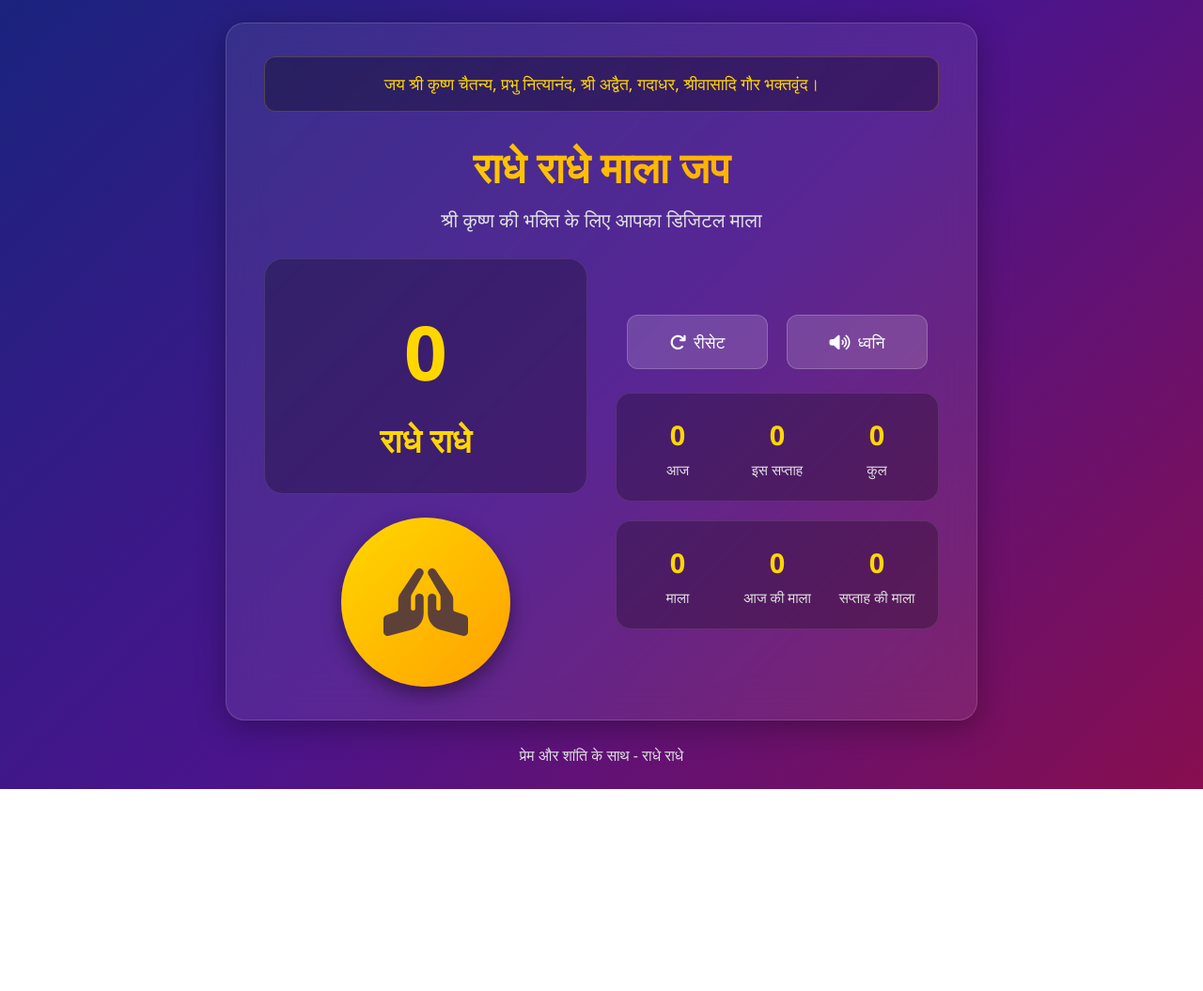
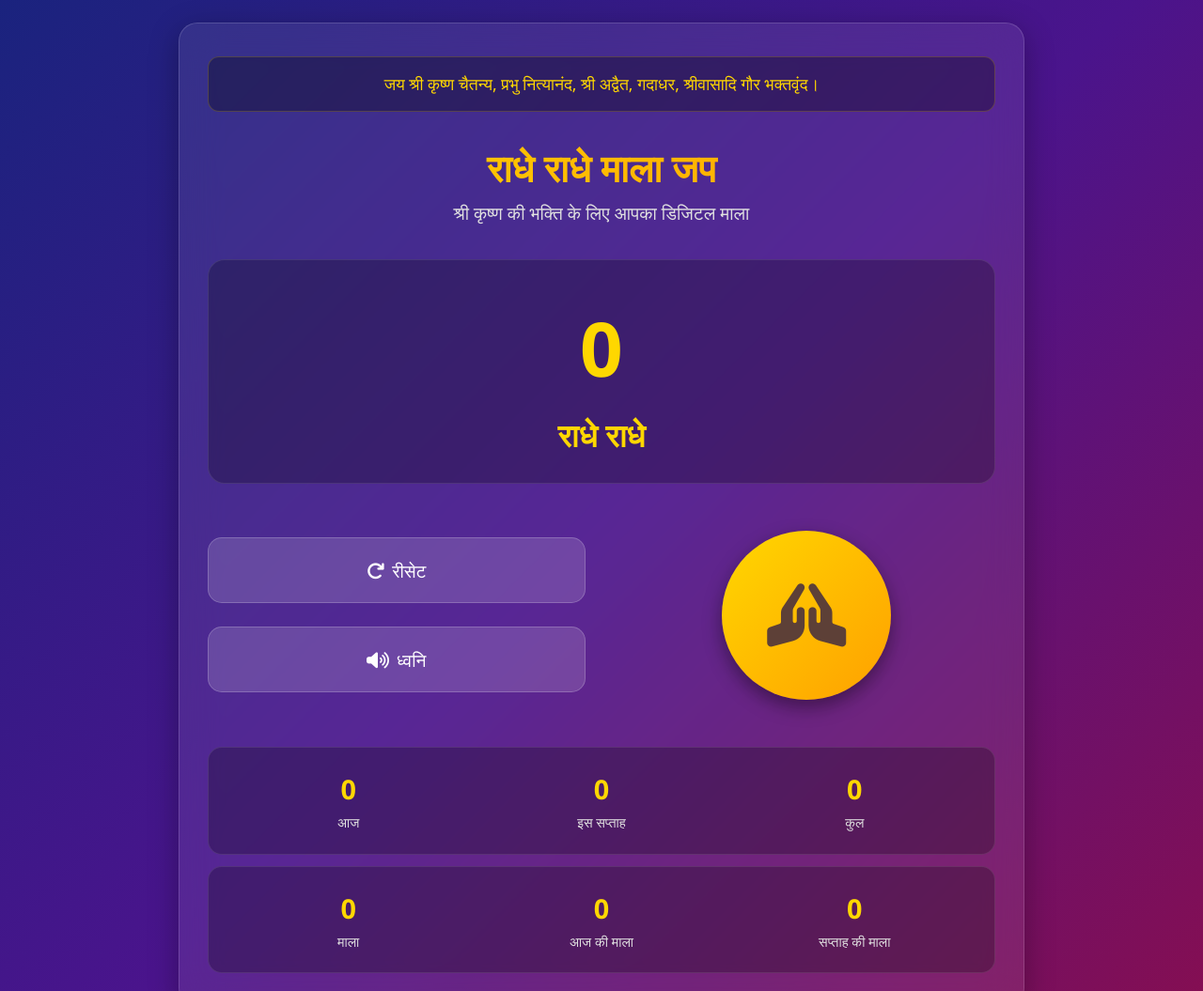
Before and after one commit to arpitpandeytemp/Japam, a plain HTML site: page index.html in a window 1280 px wide. Shown: the top 1055 px of the page at 94% size. Before the commit the page ends 840 px from the top, so only its background shows below. Drawn offline with Linux system fonts and the light colour scheme.

Commit message:
Update index.html
changes the layout of counter and reset and sound button in mobile and desktop view

┌─────────────────────────────┐
│        [Counter Display]    │
│         [Mantra Display]    │
├─────────────┬───────────────┤
│   [Reset]   │   [MALA]      │
│   [Sound]   │   [BUTTON]    │
├─────────────┴───────────────┤
│        [Statistics]         │
└─────────────────────────────┘

```diff
--- a/index.html
+++ b/index.html
@@ -38,7 +38,7 @@
             line-height: 1.5;
         }
 
-        /* Main Container - Mobile First */
+        /* Main Container */
         .container {
             width: 100%;
             max-width: 100%;
@@ -63,6 +63,7 @@
             border: 1px solid rgba(255, 215, 0, 0.2);
             text-align: center;
             line-height: 1.4;
+            margin-bottom: 10px;
         }
 
         .header h1 {
@@ -79,6 +80,7 @@
             font-size: 0.95rem;
             color: var(--text-light);
             text-align: center;
+            margin-bottom: 15px;
         }
 
         /* Counter Section */
@@ -87,6 +89,7 @@
             border-radius: 16px;
             padding: 20px;
             border: 1px solid rgba(255, 255, 255, 0.1);
+            margin-bottom: 20px;
         }
 
         .counter-display {
@@ -112,14 +115,62 @@
             justify-content: center;
         }
 
-        /* Mala Button */
+        /* A | B LAYOUT - Same for both mobile and desktop */
+        .main-action-section {
+            display: flex;
+            align-items: stretch;
+            justify-content: space-between;
+            gap: 20px;
+            width: 100%;
+            min-height: 140px;
+            margin-bottom: 20px;
+        }
+
+        /* A - Controls Side (Left) */
+        .controls-side {
+            flex: 1;
+            display: flex;
+            flex-direction: column;
+            gap: 15px;
+            justify-content: center;
+        }
+
+        .control-btn {
+            background: rgba(255, 255, 255, 0.15);
+            border: 1px solid rgba(255, 255, 255, 0.2);
+            border-radius: 12px;
+            padding: 14px 10px;
+            color: white;
+            font-size: 0.9rem;
+            cursor: pointer;
+            display: flex;
+            align-items: center;
+            justify-content: center;
+            gap: 8px;
+            transition: all 0.2s ease;
+            width: 100%;
+            min-height: 50px;
+        }
+
+        .control-btn:active {
+            background: rgba(255, 255, 255, 0.25);
+            transform: scale(0.98);
+        }
+
+        /* B - Mala Button Side (Right) */
+        .mala-side {
+            flex: 1;
+            display: flex;
+            align-items: center;
+            justify-content: center;
+        }
+
         .mala-button {
             width: 120px;
             height: 120px;
             background: linear-gradient(135deg, var(--primary-gold), var(--secondary-gold));
             border: none;
             border-radius: 50%;
-            margin: 0 auto;
             display: flex;
             align-items: center;
             justify-content: center;
@@ -138,38 +189,12 @@
             color: #5D4037;
         }
 
-        /* Controls */
-        .controls {
-            display: flex;
-            flex-direction: column;
-            gap: 10px;
-            width: 100%;
-        }
-
-        .control-btn {
-            background: rgba(255, 255, 255, 0.15);
-            border: 1px solid rgba(255, 255, 255, 0.2);
-            border-radius: 12px;
-            padding: 14px;
-            color: white;
-            font-size: 1rem;
-            cursor: pointer;
-            display: flex;
-            align-items: center;
-            justify-content: center;
-            gap: 8px;
-            transition: all 0.2s ease;
-        }
-
-        .control-btn:active {
-            background: rgba(255, 255, 255, 0.25);
-        }
-
-        /* Stats */
+        /* Stats Section */
         .stats-container {
             display: flex;
             flex-direction: column;
             gap: 12px;
+            width: 100%;
         }
 
         .stats {
@@ -215,6 +240,9 @@
             justify-content: center;
             gap: 8px;
             transition: all 0.2s ease;
+            width: 100%;
+            max-width: 250px;
+            margin: 15px auto 0;
         }
 
         .install-btn:active {
@@ -264,10 +292,105 @@
             100% { opacity: 0; }
         }
 
+        /* Mobile-specific adjustments */
+        @media (max-width: 767px) {
+            .container {
+                padding: 16px 12px;
+                gap: 12px;
+            }
+
+            .matra {
+                font-size: 0.85rem;
+                padding: 10px;
+                margin-bottom: 8px;
+            }
+
+            .header h1 {
+                font-size: 1.6rem;
+                margin-bottom: 2px;
+            }
+
+            .header .subtitle {
+                font-size: 0.9rem;
+                margin-bottom: 12px;
+            }
+
+            .counter-section {
+                padding: 16px;
+                margin-bottom: 15px;
+            }
+
+            .counter-display {
+                font-size: 3rem;
+                min-height: 60px;
+                margin: 4px 0;
+            }
+
+            .mantra-display {
+                font-size: 1.3rem;
+                min-height: 35px;
+                margin: 4px 0;
+            }
+
+            /* A|B Layout Adjustments for Mobile */
+            .main-action-section {
+                gap: 12px;
+                min-height: 130px;
+                margin-bottom: 15px;
+            }
+
+            .controls-side {
+                gap: 10px;
+            }
+
+            .control-btn {
+                padding: 12px 8px;
+                font-size: 0.85rem;
+                min-height: 45px;
+            }
+
+            .mala-button {
+                width: 110px;
+                height: 110px;
+            }
+
+            .mala-button i {
+                font-size: 2.5rem;
+            }
+
+            .stats-container {
+                gap: 10px;
+            }
+
+            .stats {
+                padding: 12px 8px;
+                gap: 6px;
+            }
+
+            .stat-value {
+                font-size: 1.2rem;
+            }
+
+            .stat-label {
+                font-size: 0.75rem;
+            }
+
+            .install-btn {
+                padding: 12px;
+                font-size: 0.9rem;
+                margin: 12px auto 0;
+            }
+
+            footer {
+                margin-top: 12px;
+                font-size: 0.8rem;
+            }
+        }
+
         /* Tablet Styles */
         @media (min-width: 768px) {
             .container {
-                max-width: 500px;
+                max-width: 600px;
                 padding: 24px 20px;
                 gap: 20px;
             }
@@ -293,6 +416,22 @@
                 font-size: 1.7rem;
             }
 
+            /* A|B Layout Adjustments for Tablet */
+            .main-action-section {
+                gap: 25px;
+                min-height: 160px;
+            }
+
+            .controls-side {
+                gap: 20px;
+            }
+
+            .control-btn {
+                padding: 16px 12px;
+                font-size: 1rem;
+                min-height: 60px;
+            }
+
             .mala-button {
                 width: 140px;
                 height: 140px;
@@ -300,15 +439,6 @@
 
             .mala-button i {
                 font-size: 3.2rem;
-            }
-
-            .controls {
-                flex-direction: row;
-                gap: 12px;
-            }
-
-            .control-btn {
-                padding: 12px 16px;
             }
 
             .stats {
@@ -322,19 +452,8 @@
             .stat-label {
                 font-size: 0.85rem;
             }
-        }
 
-        /* Desktop Styles */
-        @media (min-width: 1024px) {
-            body {
-                padding: 24px;
-            }
-
-            .container {
-                max-width: 450px;
-                padding: 28px 24px;
-            }
-
+            /* Add hover effects for tablet and desktop */
             .mala-button {
                 transition: all 0.3s ease;
             }
@@ -342,10 +461,6 @@
             .mala-button:hover {
                 transform: scale(1.05);
                 box-shadow: 0 12px 24px rgba(0, 0, 0, 0.4);
-            }
-
-            .mala-button:active {
-                transform: scale(0.95);
             }
 
             .control-btn {
@@ -366,136 +481,140 @@
             }
         }
 
-        /* Large Desktop Styles - 1000px+ with 800px width */
-        @media (min-width: 1000px) {
+        /* Desktop Styles */
+        @media (min-width: 1024px) {
+            body {
+                padding: 24px;
+            }
+
             .container {
                 max-width: 800px;
-                padding: 35px 40px;
+                padding: 30px 25px;
+            }
+
+            .matra {
+                font-size: 1.1rem;
+                padding: 16px;
+            }
+
+            .header h1 {
+                font-size: 2.5rem;
+            }
+
+            .header .subtitle {
+                font-size: 1.2rem;
+            }
+
+            .counter-section {
+                padding: 25px;
+                border-radius: 18px;
+            }
+
+            .counter-display {
+                font-size: 4.5rem;
+            }
+
+            .mantra-display {
+                font-size: 1.9rem;
+            }
+
+            /* A|B Layout Adjustments for Desktop */
+            .main-action-section {
+                gap: 30px;
+                min-height: 180px;
+            }
+
+            .controls-side {
                 gap: 25px;
             }
 
-            /* New Layout for Large Screens */
-            .app-layout {
-                display: grid;
-                grid-template-columns: 1fr 1fr;
-                gap: 30px;
-                align-items: center;
+            .control-btn {
+                padding: 18px 15px;
+                font-size: 1.1rem;
+                min-height: 65px;
+                border-radius: 15px;
             }
 
-            .left-section {
-                display: flex;
-                flex-direction: column;
-                gap: 25px;
+            .mala-button {
+                width: 160px;
+                height: 160px;
+                border-radius: 50%;
             }
 
-            .right-section {
-                display: flex;
-                flex-direction: column;
-                gap: 25px;
+            .mala-button i {
+                font-size: 3.8rem;
             }
 
-            /* Header adjustments */
-            .matra {
-                font-size: 1.1rem;
-                padding: 16px;
-                grid-column: 1 / -1;
+            .stats {
+                padding: 20px 16px;
+                border-radius: 15px;
             }
 
-            .header {
-                grid-column: 1 / -1;
-                text-align: center;
+            .stat-value {
+                font-size: 1.7rem;
             }
 
-            .header h1 {
-                font-size: 2.8rem;
-                margin-bottom: 8px;
+            .stat-label {
+                font-size: 0.9rem;
             }
 
-            .header .subtitle {
-                font-size: 1.3rem;
+            .install-btn {
+                padding: 16px 20px;
+                font-size: 1.1rem;
+                border-radius: 15px;
+            }
         }
 
-            /* Counter section adjustments */
-            .counter-section {
-                padding: 30px;
-                border-radius: 20px;
+        /* Large Desktop Styles */
+        @media (min-width: 1200px) {
+            .container {
+                max-width: 900px;
+                padding: 35px 30px;
             }
 
             .counter-display {
                 font-size: 5rem;
-                min-height: 100px;
             }
 
             .mantra-display {
-                font-size: 2.2rem;
-                min-height: 50px;
+                font-size: 2.1rem;
             }
 
-            /* Mala button adjustments */
+            /* A|B Layout Adjustments for Large Desktop */
+            .main-action-section {
+                gap: 35px;
+                min-height: 200px;
+            }
+
             .mala-button {
                 width: 180px;
                 height: 180px;
-                margin: 0 auto;
             }
 
             .mala-button i {
-                font-size: 4.5rem;
-            }
-
-            /* Controls adjustments */
-            .controls {
-                flex-direction: row;
-                justify-content: center;
-                gap: 20px;
+                font-size: 4.2rem;
             }
 
             .control-btn {
-                padding: 16px 24px;
-                font-size: 1.1rem;
-                min-width: 150px;
-            }
-
-            /* Stats adjustments */
-            .stats-container {
-                gap: 20px;
+                padding: 20px 18px;
+                font-size: 1.2rem;
+                min-height: 70px;
             }
 
             .stats {
                 padding: 22px 18px;
-                border-radius: 16px;
-                gap: 12px;
             }
 
             .stat-value {
                 font-size: 1.8rem;
-            }
-
-            .stat-label {
-                font-size: 0.95rem;
-            }
-
-            /* Install button adjustments */
-            .install-btn {
-                padding: 16px 24px;
-                font-size: 1.1rem;
-                grid-column: 1 / -1;
-                justify-self: center;
-                min-width: 250px;
-            }
-
-            /* Footer adjustments */
-            footer {
-                font-size: 1rem;
-                margin-top: 25px;
-                grid-column: 1 / -1;
             }
         }
 
         /* Extra Large Desktop Styles */
         @media (min-width: 1400px) {
             .container {
-                max-width: 850px;
-                padding: 40px 45px;
+                max-width: 1000px;
+                padding: 40px 35px;
             }
 
             .counter-display {
@@ -508,7 +627,7 @@
             }
 
             .mala-button i {
-                font-size: 5rem;
+                font-size: 4.8rem;
             }
         }
     </style>
@@ -526,32 +645,30 @@
             <p class="subtitle">श्री कृष्ण की भक्ति के लिए आपका डिजिटल माला</p>
         </div>
 
-        <!-- Main Content Layout for Large Screens -->
-        <div class="app-layout">
-            <!-- Left Section -->
-            <div class="left-section">
         <!-- Counter Section -->
         <div class="counter-section">
             <div class="counter-display" id="counter">0</div>
             <div class="mantra-display" id="mantraDisplay">राधे राधे</div>
         </div>
 
-                <!-- Mala Button -->
-                <button class="mala-button" id="japButton">
-                    <i class="fas fa-praying-hands"></i>
-                </button>
-            </div>
-
-            <!-- Right Section -->
-            <div class="right-section">
-                <!-- Controls -->
-                <div class="controls">
+        <!-- A | B LAYOUT -->
+        <div class="main-action-section">
+            <!-- A - Controls Side (Left) -->
+            <div class="controls-side">
                 <button class="control-btn" id="resetBtn">
                     <i class="fas fa-redo"></i> रीसेट
                 </button>
                 <button class="control-btn" id="soundToggle">
                     <i class="fas fa-volume-up"></i> ध्वनि
                 </button>
+            </div>
+
+            <!-- B - Mala Button Side (Right) -->
+            <div class="mala-side">
+                <button class="mala-button" id="japButton">
+                    <i class="fas fa-praying-hands"></i>
+                </button>
+            </div>
         </div>
 
         <!-- Stats Container -->
@@ -585,8 +702,6 @@
                 <div class="stat-item">
                     <span class="stat-value" id="weekMalaCount">0</span>
                     <span class="stat-label">सप्ताह की माला</span>
-                        </div>
-                    </div>
                 </div>
             </div>
         </div>
```
Lines whose indentation alone changed are shown as unchanged.
